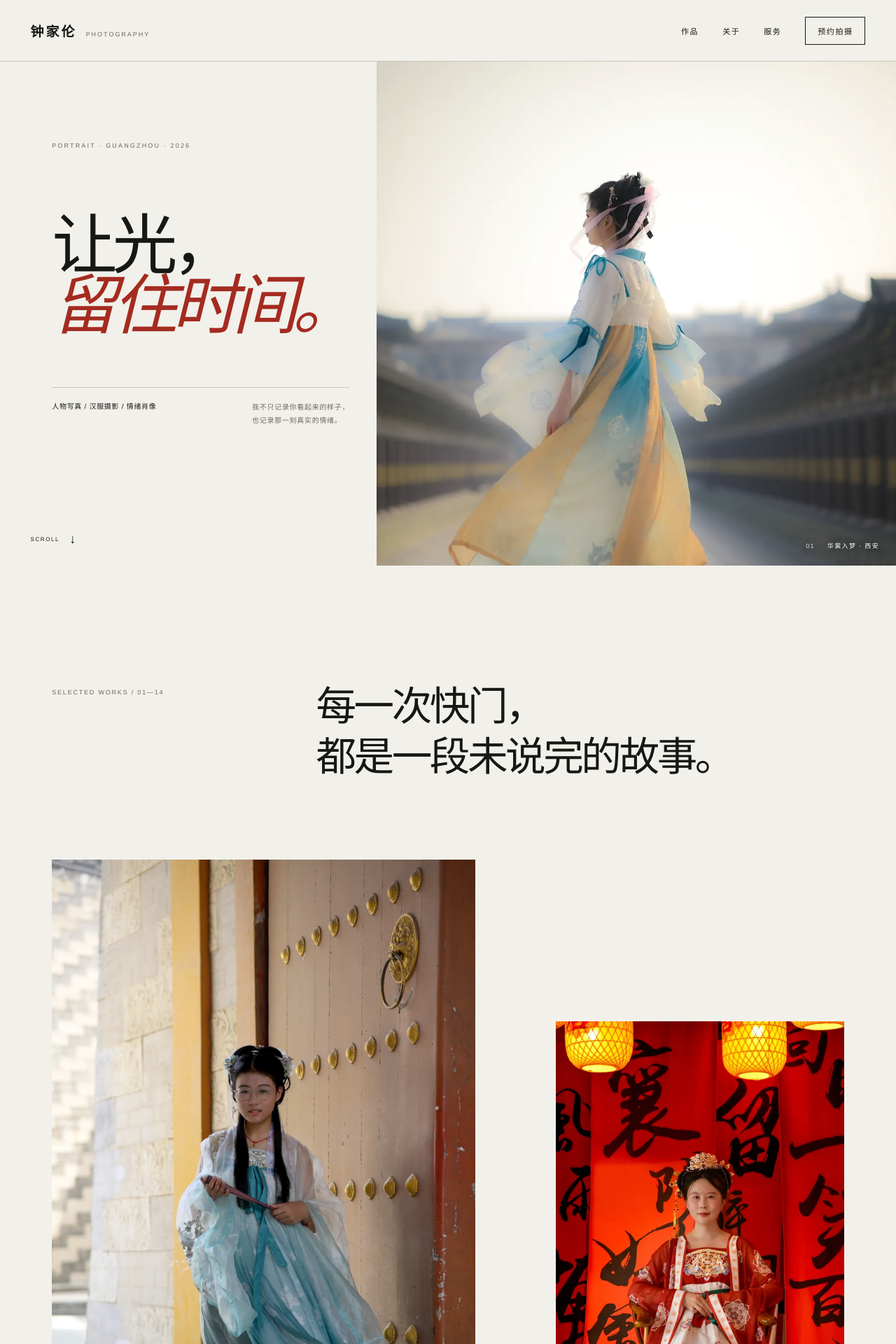
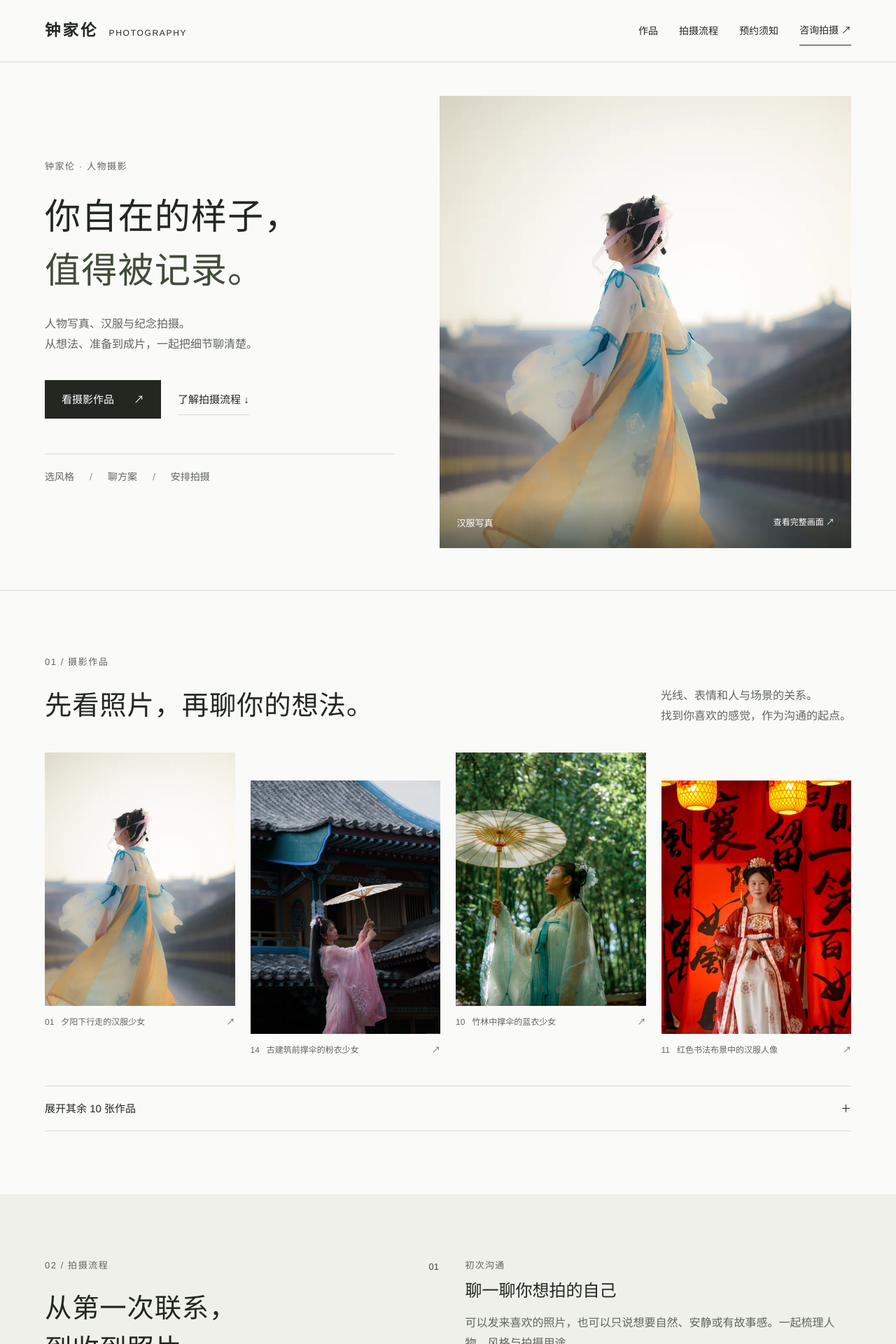
Before and after one commit to jz7930565-design/zhongjialun-photography, a Next.js app: page / in a window 1280 px wide. Shown: the top 1920 px of the page at 70% size. Built offline with nearby package versions, Linux system fonts and the light colour scheme.

Commit message:
Refine photography design and add detailed service journey

```diff
--- a/app/page.tsx
+++ b/app/page.tsx
@@ -1,177 +1,157 @@
 "use client";
 
-import { useEffect, useState } from "react";
+import { useEffect, useRef, useState } from "react";
 
 const photographs = [
-  { src: "./work/portrait-01.webp", alt: "夕阳下行走的汉服少女", place: "西安", shape: "landscape" },
-  { src: "./work/portrait-02.webp", alt: "古建筑前的双人汉服肖像", place: "西安", shape: "portrait" },
-  { src: "./work/portrait-03.webp", alt: "宫门前的蓝色汉服少女", place: "西安", shape: "portrait" },
-  { src: "./work/portrait-04.webp", alt: "建筑中轴线上的持伞少女", place: "西安", shape: "landscape" },
-  { src: "./work/portrait-05.webp", alt: "红灯笼前的粉色汉服少女", place: "西安", shape: "portrait" },
-  { src: "./work/portrait-06.webp", alt: "山石旁读书的红衣少年", place: "西安", shape: "portrait" },
-  { src: "./work/portrait-07.webp", alt: "古建筑栏杆旁的粉衣少女", place: "西安", shape: "portrait" },
-  { src: "./work/portrait-08.webp", alt: "草地边共读画卷的少年少女", place: "西安", shape: "landscape" },
-  { src: "./work/portrait-09.webp", alt: "书案前小憩的蓝衣少女", place: "西安", shape: "portrait" },
-  { src: "./work/portrait-10.webp", alt: "竹林中撑伞的蓝衣少女", place: "西安", shape: "portrait" },
-  { src: "./work/portrait-11.webp", alt: "红色书法布景中的汉服人像", place: "西安", shape: "landscape" },
-  { src: "./work/portrait-12.webp", alt: "书案前阅读的蓝衣少年", place: "西安", shape: "portrait" },
-  { src: "./work/portrait-13.webp", alt: "宫殿前的侠客人物肖像", place: "西安", shape: "landscape" },
-  { src: "./work/portrait-14.webp", alt: "古建筑前撑伞的粉衣少女", place: "西安", shape: "portrait" },
+  { src: "./work/portrait-01.webp", alt: "夕阳下行走的汉服少女" },
+  { src: "./work/portrait-02.webp", alt: "古建筑前的双人汉服肖像" },
+  { src: "./work/portrait-03.webp", alt: "宫门前的蓝色汉服少女" },
+  { src: "./work/portrait-04.webp", alt: "建筑中轴线上的持伞少女" },
+  { src: "./work/portrait-05.webp", alt: "红灯笼前的粉色汉服少女" },
+  { src: "./work/portrait-06.webp", alt: "山石旁读书的红衣少年" },
+  { src: "./work/portrait-07.webp", alt: "古建筑栏杆旁的粉衣少女" },
+  { src: "./work/portrait-08.webp", alt: "草地边共读画卷的少年少女" },
+  { src: "./work/portrait-09.webp", alt: "书案前小憩的蓝衣少女" },
+  { src: "./work/portrait-10.webp", alt: "竹林中撑伞的蓝衣少女" },
+  { src: "./work/portrait-11.webp", alt: "红色书法布景中的汉服人像" },
+  { src: "./work/portrait-12.webp", alt: "书案前阅读的蓝衣少年" },
+  { src: "./work/portrait-13.webp", alt: "宫殿前的侠客人物肖像" },
+  { src: "./work/portrait-14.webp", alt: "古建筑前撑伞的粉衣少女" },
 ];
 
-const services = [
-  { no: "01", title: "人物写真", en: "PORTRAIT", text: "从气质与情绪出发，找到最接近你的表达。" },
-  { no: "02", title: "汉服摄影", en: "HANFU", text: "结合服饰、建筑与自然光，呈现东方叙事感。" },
-  { no: "03", title: "亲子纪念", en: "MEMORY", text: "记录关系里的温度，让重要时刻可以被反复看见。" },
+const selected = [0, 13, 9, 10];
+const process = [
+  { title: "聊一聊你想拍的自己", phase: "初次沟通", text: "可以发来喜欢的照片，也可以只说想要自然、安静或有故事感。一起梳理人物、风格与拍摄用途。", you: "拍摄人数、意向日期、预算范围，或几张喜欢的参考图。", confirm: "拍摄类型、城市与可选场景。" },
+  { title: "把拍摄内容说清楚", phase: "方案与预约", text: "先明确一场拍摄包含什么，再安排档期。拍摄、妆造、服装和场地需要分别确认，避免到了现场才发现理解不同。", you: "选择拍摄方向，说明服装、妆造与出行需求。", confirm: "总费用、时长、服装套数、精修张数，以及预约和改期规则。" },
+  { title: "准备好，再轻松出发", phase: "拍摄前", text: "根据场景协调服饰与配件，确认集合地点和时间。外景还需要考虑天气、光线与步行距离。", you: "核对服装和随身物品；提前说明体力、行动或其他特别需求。", confirm: "妆造安排、集合信息、场地费用和天气备选安排。" },
+  { title: "从简单的动作开始", phase: "拍摄当天", text: "不用一开始就进入状态。可以从走动、转身、看向窗外等简单动作开始，再逐步调整表情、手势与站姿。", you: "按约定到场，有不舒服或不喜欢的角度及时说出来。", confirm: "当天拍摄顺序、人物状态与画面方向。" },
+  { title: "选出你真正喜欢的照片", phase: "选片与精修", text: "选片时兼顾表情、姿态与整组照片的变化。精修前说明肤色、皮肤质感和身形调整偏好，让处理方向更明确。", you: "反馈喜欢的照片与修图偏好，集中整理修改意见。", confirm: "选片方式、精修范围、加修费用与可修改次数。" },
+  { title: "收好这一次的记忆", phase: "成片交付", text: "交付前核对文件、数量与版本。需要打印或用于社交平台，可以在沟通时说明，提前确认对应的尺寸与格式。", you: "收到后检查文件是否完整，并及时下载和备份。", confirm: "交付日期、文件规格、底片范围和文件保留时间。" },
+];
+const questions = [
+  ["没有拍摄经验，会不会很僵硬？", "可以从站立、走动和转身等简单动作开始，不必提前背一整套姿势。沟通时告诉我你喜欢和不喜欢的表情、角度，拍摄中也可以直接反馈感受。"],
+  ["妆造、服装和场地都包含吗？", "需要按具体方案分别确认。预约前请确认妆造由谁安排、服装是否自备或租赁、门票和场地费用由谁承担，不把这些项目默认计入拍摄报价。"],
+  ["能拿到多少照片，多久交付？", "精修张数、底片是否交付、选片时间和最终交付日期，需要在预约时确认。加修、加急或打印需求也请提前提出，确认能否安排及相应费用。"],
+  ["下雨、迟到或临时有事怎么办？", "外景拍摄应提前沟通天气备选方案。遇到情况请尽早联系，是否改期、档期如何调整，以及已产生费用的处理方式，以预约时确认的安排为准。"],
+  ["精修到什么程度？不满意可以改吗？", "可以先说明你对皮肤纹理、肤色与身形调整的偏好，再确认精修范围。修改次数、反馈时间与额外修改费用需要提前约定，避免双方对“精修”的理解不同。"],
+  ["我的照片会被公开展示吗？", "请在预约时说明你对公开展示的接受范围，例如是否允许露脸、是否允许用于作品集。展示用途与授权范围需要单独确认；有不公开的要求，也请明确提出。"],
 ];
 
 export default function Home() {
   const [activeIndex, setActiveIndex] = useState<number | null>(null);
+  const [copyStatus, setCopyStatus] = useState("");
+  const dialogRef = useRef<HTMLDialogElement>(null);
+  const returnFocus = useRef<HTMLElement | null>(null);
+
+  const openPhoto = (index: number) => {
+    returnFocus.current = document.activeElement as HTMLElement;
+    setActiveIndex(index);
+  };
+  const closePhoto = () => {
+    dialogRef.current?.close();
+    setActiveIndex(null);
+    returnFocus.current?.focus();
+  };
+  const movePhoto = (direction: number) => setActiveIndex((index) => index === null ? null : (index + direction + photographs.length) % photographs.length);
 
   useEffect(() => {
-    const handleKey = (event: KeyboardEvent) => {
-      if (activeIndex === null) return;
-      if (event.key === "Escape") setActiveIndex(null);
-      if (event.key === "ArrowRight") setActiveIndex((activeIndex + 1) % photographs.length);
-      if (event.key === "ArrowLeft") setActiveIndex((activeIndex - 1 + photographs.length) % photographs.length);
-    };
-    window.addEventListener("keydown", handleKey);
-    document.body.style.overflow = activeIndex === null ? "" : "hidden";
-    return () => {
-      window.removeEventListener("keydown", handleKey);
-      document.body.style.overflow = "";
-    };
+    if (activeIndex === null) return;
+    if (!dialogRef.current?.open) dialogRef.current?.showModal();
+    const previousOverflow = document.body.style.overflow;
+    document.body.style.overflow = "hidden";
+    return () => { document.body.style.overflow = previousOverflow; };
   }, [activeIndex]);
 
-  const activePhoto = activeIndex === null ? null : photographs[activeIndex];
+  const copyInquiry = async () => {
+    const message = "你好，我想咨询拍摄。\n拍摄类型：\n拍摄人数：\n意向日期：\n拍摄城市：\n预算范围：\n喜欢的风格：\n是否需要妆造 / 服装：\n其他想法：";
+    try {
+      await navigator.clipboard.writeText(message);
+      setCopyStatus("咨询清单已复制，可以粘贴到聊天中填写。");
+    } catch {
+      setCopyStatus("未能自动复制，请按上方清单把拍摄信息发给我。");
+    }
+  };
 
   return (
     <main>
+      <a className="skip-link" href="#works">跳到摄影作品</a>
       <header className="site-header">
-        <a className="brand" href="#top" aria-label="钟家伦摄影首页">
-          <strong>钟家伦</strong><span>PHOTOGRAPHY</span>
-        </a>
+        <a className="brand" href="#top"><strong>钟家伦</strong><span>PHOTOGRAPHY</span></a>
         <nav aria-label="主导航">
-          <a href="#works">作品</a>
-          <a href="#about">关于</a>
-          <a href="#services">服务</a>
-          <a className="nav-contact" href="#contact">预约拍摄</a>
+          <a href="#works">作品</a><a href="#process">拍摄流程</a><a href="#guide">预约须知</a>
+          <a className="nav-contact" href="#contact">咨询拍摄 ↗</a>
         </nav>
       </header>
 
       <section className="hero" id="top">
         <div className="hero-copy">
-          <p className="eyebrow">PORTRAIT · GUANGZHOU · 2026</p>
-          <h1>让光，<br /><em>留住时间。</em></h1>
-          <div className="hero-note">
-            <span>人物写真 / 汉服摄影 / 情绪肖像</span>
-            <p>我不只记录你看起来的样子，<br />也记录那一刻真实的情绪。</p>
-          </div>
+          <p className="eyebrow">钟家伦 · 人物摄影</p>
+          <h1>你自在的样子，<br /><em>值得被记录。</em></h1>
+          <p className="hero-description">人物写真、汉服与纪念拍摄。<br />从想法、准备到成片，一起把细节聊清楚。</p>
+          <div className="hero-actions"><a className="button solid" href="#works">看摄影作品 <span>↗</span></a><a className="text-link" href="#process">了解拍摄流程 ↓</a></div>
+          <div className="hero-note"><span>选风格</span><span>聊方案</span><span>安排拍摄</span></div>
         </div>
-        <figure className="hero-image">
+        <button className="hero-image" type="button" onClick={() => openPhoto(0)} aria-label="放大查看夕阳下的汉服写真">
           <img src={photographs[0].src} alt={photographs[0].alt} fetchPriority="high" />
-          <figcaption><span>01</span> 华裳入梦 · 西安</figcaption>
-        </figure>
-        <a className="scroll-cue" href="#works"><span>SCROLL</span><i>↓</i></a>
+          <span className="hero-caption">汉服写真 <span>查看完整画面 ↗</span></span>
+        </button>
       </section>
 
-      <section className="opening-works" id="works">
-        <div className="section-intro">
-          <p>SELECTED WORKS / 01—14</p>
-          <h2>每一次快门，<br />都是一段未说完的故事。</h2>
+      <section className="works section" id="works">
+        <div className="section-heading"><div><p className="eyebrow">01 / 摄影作品</p><h2>先看照片，再聊你的想法。</h2></div><p>光线、表情和人与场景的关系。<br />找到你喜欢的感觉，作为沟通的起点。</p></div>
+        <div className="selected-grid">
+          {selected.map((index) => <button className="photo-card" key={index} onClick={() => openPhoto(index)} type="button" aria-label={`放大查看：${photographs[index].alt}`}>
+            <span className="photo-frame"><img src={photographs[index].src} alt={photographs[index].alt} loading="lazy" /></span>
+            <span className="photo-meta"><b>{String(index + 1).padStart(2, "0")}</b><span>{photographs[index].alt}</span><i>↗</i></span>
+          </button>)}
         </div>
-        <div className="lead-grid">
-          {[2, 10].map((index) => (
-            <button className="lead-photo" type="button" key={photographs[index].src} onClick={() => setActiveIndex(index)} aria-label={`放大查看：${photographs[index].alt}`}>
-              <img src={photographs[index].src} alt={photographs[index].alt} loading="lazy" />
-              <span><b>{String(index + 1).padStart(2, "0")}</b> 华裳入梦</span>
-            </button>
-          ))}
-        </div>
+        <details className="more-works">
+          <summary>展开其余 10 张作品 <span aria-hidden="true">＋</span></summary>
+          <div className="archive-grid">
+            {photographs.map((photo, index) => selected.includes(index) ? null : <button className="photo-card" key={photo.src} onClick={() => openPhoto(index)} type="button" aria-label={`放大查看：${photo.alt}`}>
+              <img src={photo.src} alt={photo.alt} loading="lazy" /><span className="photo-meta"><b>{String(index + 1).padStart(2, "0")}</b><span>{photo.alt}</span></span>
+            </button>)}
+          </div>
+        </details>
       </section>
 
-      <section className="series-statement" aria-label="摄影理念">
-        <p>THE STORY OF LIGHT</p>
-        <h2>照片不需要喧哗。<br /><em>光落下来，故事自然发生。</em></h2>
-        <span>ZHONG JIALUN / PHOTOGRAPHER</span>
-      </section>
-
-      <section className="gallery-section" aria-label="华裳入梦完整作品">
-        <div className="gallery-heading">
-          <div><span>01</span><p>华裳入梦<br /><small>A DREAM IN SILK</small></p></div>
-          <p className="gallery-copy">一次关于传统服饰、建筑空间与人物情绪的练习。<br />拍摄于西安，2026。</p>
-        </div>
-        <div className="editorial-gallery">
-          {photographs.slice(1).map((photo, offset) => {
-            const index = offset + 1;
-            return (
-              <button className={`photo-card card-${index + 1}`} type="button" key={photo.src} onClick={() => setActiveIndex(index)} aria-label={`放大查看第 ${index + 1} 张作品：${photo.alt}`}>
-                <span className="photo-frame"><img src={photo.src} alt={photo.alt} loading="lazy" decoding="async" /></span>
-                <span className="photo-meta"><b>{String(index + 1).padStart(2, "0")}</b><i>{photo.place} · 2026</i></span>
-              </button>
-            );
-          })}
-        </div>
-      </section>
-
-      <section className="about" id="about">
-        <div className="about-mark">光</div>
-        <div className="about-label"><span>ABOUT</span><p>关于摄影师</p></div>
-        <div className="about-copy">
-          <h2>我喜欢等待。<br />等待人物忘记镜头，<br /><em>成为自己。</em></h2>
-          <div>
-            <p>我是钟家伦，一名关注人物与情绪的摄影师。我偏爱自然光、真实质感，以及不过度表演的瞬间。</p>
-            <p>拍摄不应该让人紧张。前期我们会一起确定服装、场景与情绪方向；现场我会提供清晰引导，让每个人都能自然地进入状态。</p>
-          </div>
-        </div>
-        <div className="about-foot"><span>BASED IN GUANGZHOU</span><span>AVAILABLE FOR TRAVEL</span></div>
-      </section>
-
-      <section className="services" id="services">
-        <div className="services-heading"><p>SERVICES / 2026</p><h2>为你记录，<br />值得留下的部分。</h2></div>
-        <div className="service-list">
-          {services.map((service) => (
-            <article key={service.no}>
-              <span>{service.no}</span><small>{service.en}</small><h3>{service.title}</h3><p>{service.text}</p>
-            </article>
-          ))}
-        </div>
-      </section>
-
-      <section className="process" aria-label="拍摄流程">
-        <div className="process-title"><p>HOW IT WORKS</p><h2>拍摄流程</h2></div>
-        <ol>
-          <li><span>01</span><div><b>沟通想法</b><p>确认拍摄类型、人物气质、时间与场景。</p></div></li>
-          <li><span>02</span><div><b>共同准备</b><p>确定服装、妆造与视觉方向，减少现场的不确定。</p></div></li>
-          <li><span>03</span><div><b>拍摄交付</b><p>现场引导状态，完成筛选、精修与成片交付。</p></div></li>
+      <section className="process section" id="process">
+        <div className="process-intro"><p className="eyebrow">02 / 拍摄流程</p><h2>从第一次联系，<br />到收到照片。</h2><p>不知道怎么准备也没关系。<br />沿着这六步，逐项确认拍摄安排。</p><a className="text-link" href="#contact">带着你的想法来聊聊 ↗</a><span className="process-number" aria-hidden="true">01—06</span></div>
+        <ol className="process-list">
+          {process.map((step, index) => <li key={step.phase}><span className="step-number">{String(index + 1).padStart(2, "0")}</span><div><p className="step-phase">{step.phase}</p><h3>{step.title}</h3><p>{step.text}</p><dl><div><dt>你可以准备</dt><dd>{step.you}</dd></div><div><dt>一起确认</dt><dd>{step.confirm}</dd></div></dl></div></li>)}
         </ol>
       </section>
 
-      <section className="contact" id="contact">
-        <p className="contact-kicker">BOOK A SESSION / GUANGZHOU</p>
-        <h2>下一组照片，<br /><em>从一次聊天开始。</em></h2>
-        <div className="contact-grid">
-          <p>欢迎联系人物写真、汉服摄影与纪念拍摄。<br />告诉我你想留下怎样的画面。</p>
-          <div>
-            <a href="tel:15220017059"><span>PHONE</span>152 2001 7059 <i>↗</i></a>
-            <a href="mailto:3315466882@qq.com"><span>EMAIL</span>3315466882@qq.com <i>↗</i></a>
-          </div>
+      <section className="booking-guide section" id="guide">
+        <div className="section-heading"><div><p className="eyebrow">03 / 预约须知</p><h2>先说清楚，才能放心拍。</h2></div><p>具体金额与交付安排因方案而异。<br />预约前，把以下内容逐项确认。</p></div>
+        <div className="agreement-grid">
+          <article><span>01 / 拍什么</span><h3>拍摄内容</h3><ul><li>拍摄人数、类型与风格参考</li><li>日期、时长、地点与服装套数</li><li>妆造、服装、道具的提供方式</li></ul></article>
+          <article><span>02 / 付什么</span><h3>费用与档期</h3><ul><li>总费用、预约款与尾款安排</li><li>场地、门票、交通等额外支出</li><li>迟到、取消、天气与改期安排</li></ul></article>
+          <article><span>03 / 收到什么</span><h3>成片与后续</h3><ul><li>精修张数、底片范围与文件规格</li><li>交片时间、修改范围与次数</li><li>照片公开展示与文件保留时间</li></ul></article>
         </div>
+        <div className="preparation"><h3>拍摄前的一点准备</h3><p>提前试穿服装，检查鞋子与配件；带好补妆用品、饮水及必要的个人物品。外景可准备方便步行的鞋子。儿童拍摄时，提前沟通休息、用餐与陪同安排。</p></div>
       </section>
 
-      <footer><span>© 2026 钟家伦摄影</span><span>GUANGZHOU · CHINA</span><a href="#top">回到顶部 ↑</a></footer>
+      <section className="faq section" id="questions">
+        <div><p className="eyebrow">04 / 常见问题</p><h2>你可能还想问。</h2><p>有其他顾虑，也欢迎在预约前直接告诉我。</p></div>
+        <div className="faq-list">{questions.map(([title, answer]) => <details key={title}><summary>{title}<span aria-hidden="true">＋</span></summary><p>{answer}</p></details>)}</div>
+      </section>
 
-      {activePhoto && activeIndex !== null && (
-        <div className="lightbox" role="dialog" aria-modal="true" aria-label="作品大图预览" onMouseDown={() => setActiveIndex(null)}>
-          <button className="lightbox-close" type="button" onClick={() => setActiveIndex(null)} aria-label="关闭大图">关闭 ×</button>
-          <button className="lightbox-nav prev" type="button" onClick={(event) => { event.stopPropagation(); setActiveIndex((activeIndex - 1 + photographs.length) % photographs.length); }} aria-label="上一张">←</button>
-          <figure onMouseDown={(event) => event.stopPropagation()}>
-            <img src={activePhoto.src} alt={activePhoto.alt} />
-            <figcaption><span>{String(activeIndex + 1).padStart(2, "0")} / {photographs.length}</span><p>{activePhoto.alt}</p></figcaption>
-          </figure>
-          <button className="lightbox-nav next" type="button" onClick={(event) => { event.stopPropagation(); setActiveIndex((activeIndex + 1) % photographs.length); }} aria-label="下一张">→</button>
-        </div>
-      )}
+      <section className="about section" id="about">
+        <img src={photographs[8].src} alt={photographs[8].alt} loading="lazy" />
+        <div><p className="eyebrow">关于摄影师 / 钟家伦</p><h2>好照片之外，<br />也在意你的拍摄感受。</h2><p>我关注人物的表情、光线与自然状态。喜欢的照片可以成为参考，但更重要的是找到适合你的表达。</p><p>沟通时可以直说你喜欢什么、担心什么。清楚的准备、现场的交流，以及一致的修图方向，都是一场拍摄的一部分。</p></div>
+      </section>
+
+      <section className="contact section" id="contact">
+        <div><p className="eyebrow">开始一次拍摄</p><h2>把你的想法，<br /><em>慢慢说给我听。</em></h2><p>有参考图可以一起发来；还没想好风格，<br />就先说说为什么想拍这组照片。</p><div className="contact-links"><a href="tel:15220017059"><small>电话咨询</small><span>152 2001 7059 ↗</span></a><a href="mailto:3315466882@qq.com"><small>邮箱联系</small><span>3315466882@qq.com ↗</span></a></div></div>
+        <aside className="inquiry-card"><p className="eyebrow">初次咨询，可以这样开始</p><h3>“你好，我想约一组照片。”</h3><ul><li><span>拍什么</span>写真 / 汉服 / 纪念拍摄</li><li><span>几个人</span>人数与是否有儿童同行</li><li><span>何时何地</span>意向日期与拍摄城市</li><li><span>怎么准备</span>预算、风格、妆造与服装需求</li></ul><button className="button solid" type="button" onClick={copyInquiry}>复制咨询清单 <span>↗</span></button><p className="copy-status" role="status">{copyStatus || "复制后填写即可；这不会提交预约或产生费用。"}</p></aside>
+      </section>
+      <footer><a className="brand" href="#top"><strong>钟家伦</strong><span>PHOTOGRAPHY</span></a><span>© 2026 钟家伦摄影</span><a href="#top">回到顶部 ↑</a></footer>
+      <div className="mobile-contact"><a href="#process">看拍摄流程</a><a href="#contact">咨询拍摄 ↗</a></div>
+
+      <dialog ref={dialogRef} className="lightbox" aria-label="作品大图预览" onCancel={closePhoto} onClose={() => setActiveIndex(null)} onClick={(event) => { if (event.target === event.currentTarget) closePhoto(); }} onKeyDown={(event) => { if (event.key === "ArrowRight") { event.preventDefault(); movePhoto(1); } if (event.key === "ArrowLeft") { event.preventDefault(); movePhoto(-1); } }}>
+        {activeIndex !== null && <><button className="lightbox-close" type="button" onClick={closePhoto} autoFocus>关闭 ×</button><figure><img src={photographs[activeIndex].src} alt={photographs[activeIndex].alt} /><figcaption><span>{String(activeIndex + 1).padStart(2, "0")} / 14</span><span>{photographs[activeIndex].alt}</span></figcaption></figure><div className="lightbox-controls"><button type="button" onClick={() => movePhoto(-1)} aria-label="上一张">← 上一张</button><button type="button" onClick={() => movePhoto(1)} aria-label="下一张">下一张 →</button></div></>}
+      </dialog>
     </main>
   );
 }
```
Also changed, not shown: app/globals.css.
